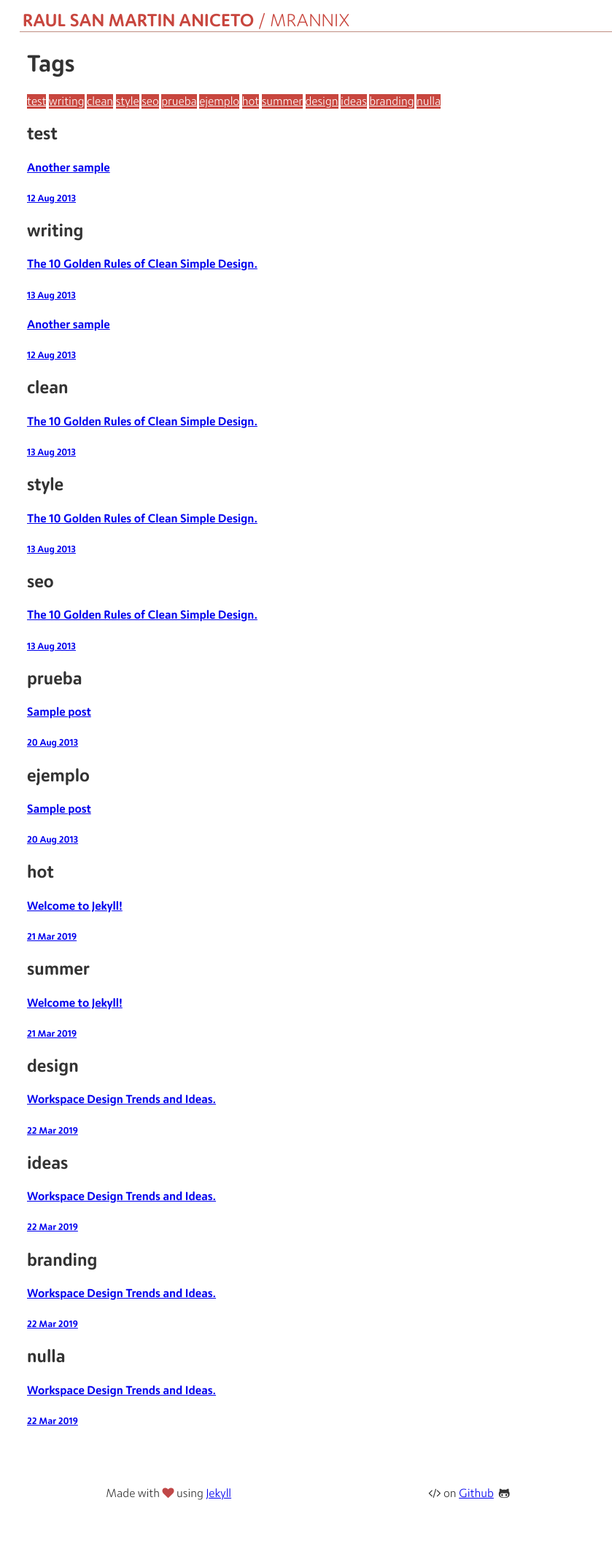
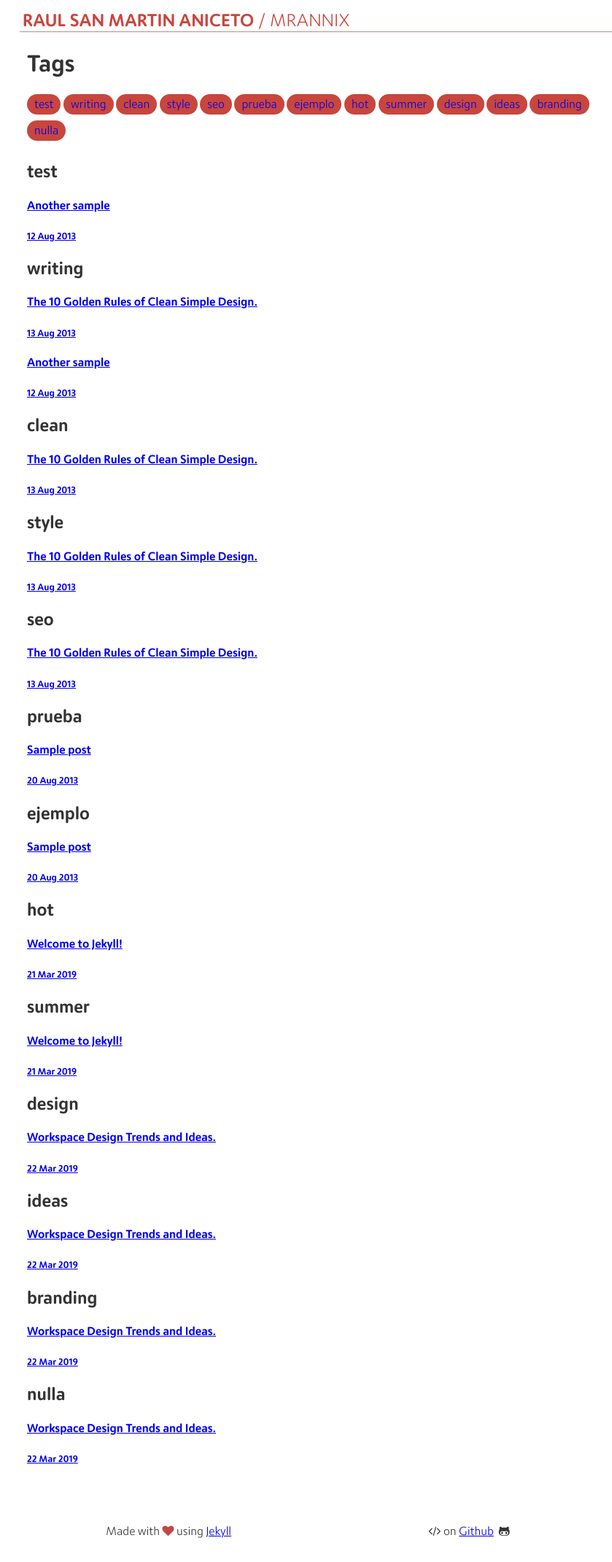
Before and after one commit to MrAnnix/MrAnnix.github.io, a Jekyll site: the page built from tags.html, in a window 1280 px wide. Shown: the whole page at 73% size, without its empty margins (203-1042 px from the left). Built offline with Jekyll 4.4.1, drawn with Linux system fonts in a browser that asks for light colours; before the commit the page ends 2089 px from its top, so only the background shows below that.

Commit message:
Update _common.scss

```diff
--- a/_sass/_common.scss
+++ b/_sass/_common.scss
@@ -440,8 +440,20 @@ code,pre,tt {
 }
 
 .blog-tags .tags-cloud a {
+    -webkit-transition-duration: 0.4s; /* Safari */
+    transition-duration: 0.4s;
+    display: inline-block;
     background-color: #c8463e;
-    color: #FFF;
+    border-radius: 32px;
+    line-height: 28px;
+    padding: 0 10px 0 10px;
+    text-decoration: none;
+    margin-bottom: 8px;
+}
+
+.blog-tags .tags-cloud a:hover {
+    background-color: #4CAF50;
+    color: #fff!important;
 }
 
 @charset "UTF-8";.post {
```
